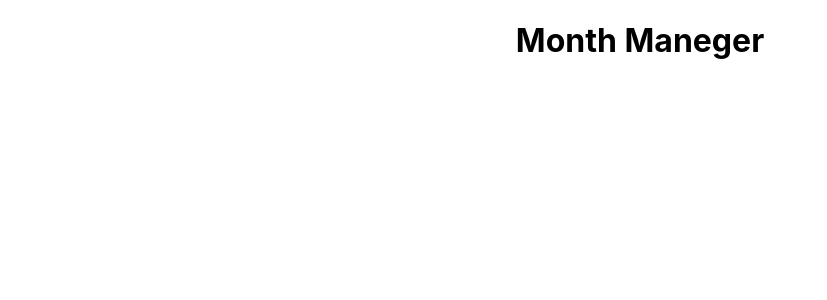
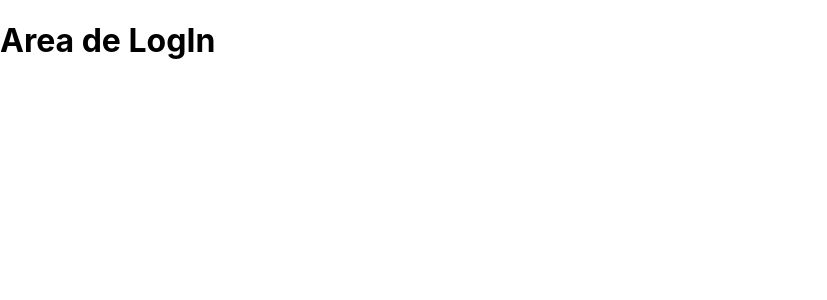
Before and after one commit to brenooliveiranascimento/Redux-wallet-Redux-thunk, a React (Create React App) app: page / in a window 1280 px wide. Shown: the top 300 px of the page, without its empty margins (0-827 px from the left). Built offline with nearby package versions, Linux system fonts and the light colour scheme.

Commit message:
configurando rotas e corrigindo redux

```diff
--- a/src/App.tsx
+++ b/src/App.tsx
@@ -1,13 +1,15 @@
 import React from 'react';
+import { BrowserRouter, Switch } from 'react-router-dom';
 import './App.css';
+import Routes from './Routes';
 
 function App() {
   return (
-    <div className="App">
-      <h1>
-        Month Maneger
-      </h1>
-    </div>
+    <BrowserRouter>
+      <Switch>
+        <Routes />
+      </Switch>
+    </BrowserRouter>
   );
 }
 
--- a/src/Pages/SignIn/SignIn.tsx
+++ b/src/Pages/SignIn/SignIn.tsx
@@ -1,6 +1,9 @@
 import React from 'react';
+import { connect } from 'react-redux';
+import { mapStateTypes } from '../../globalTypes/mapStateTypes';
 
 class SignIn extends React.Component {
+
   render() {
     return (
       <h1>
@@ -10,4 +13,9 @@ class SignIn extends React.Component {
   }
 }
 
-export default SignIn;
+const mapStateToProps = (state: mapStateTypes) => ({
+  userData: state.userReducer,
+  monthlyPayment: state.manegersReducer,
+})
+
+export default connect(mapStateToProps, null)(SignIn);
--- /dev/null
+++ b/src/Routes/AppRoutes/AppRoutes.tsx
@@ -0,0 +1,17 @@
+import React from 'react';
+import { Route } from 'react-router-dom';
+import Home from '../../Pages/Home/Home';
+import SignIn from '../../Pages/SignIn/SignIn';
+
+class AppRoutes extends React.Component {
+  render() {
+    return (
+      <>
+        <Route exact path="/Home" component={ Home }/>
+        <Route exact path="/" component={ SignIn }/>
+      </>
+    )
+  }
+}
+
+export default AppRoutes;
--- /dev/null
+++ b/src/Routes/index.tsx
@@ -0,0 +1,12 @@
+import React from 'react';
+import AppRoutes from './AppRoutes/AppRoutes';
+
+class Routes extends React.Component {
+  render() {
+    return (
+      <AppRoutes />
+    )
+  }
+}
+
+export default Routes;
--- /dev/null
+++ b/src/globalTypes/mapStateTypes.ts
@@ -0,0 +1,4 @@
+export interface mapStateTypes {
+  userReducer: object,
+  manegersReducer: object,
+}
--- /dev/null
+++ b/src/redux/Actions/userActions.ts
@@ -0,0 +1,3 @@
+export const fetchUserData = (data: any) => ({type: 'FETCH_USER_DATA', paymout:data});
+
+export const updateUserDAta = (data: any) => ({type: 'UPDATE_USER_DATA'});
--- a/src/redux/reducers/rootReducer.ts
+++ b/src/redux/reducers/rootReducer.ts
@@ -1,6 +1,8 @@
 import { combineReducers } from "redux";
 import { manegerReducer } from "./manegersReducer/manegersReducer";
+import { userReducer } from "./userReducer/userReducer";
 
 export const rootReducer = combineReducers({
+  userReducer,
   manegerReducer,
 });
--- a/src/redux/reducers/userReducer/userReducer.ts
+++ b/src/redux/reducers/userReducer/userReducer.ts
@@ -2,18 +2,18 @@ import { actionTypes, stateTypes } from "../types/userReducerTypes"
 
 const INITIAL_VALUE: stateTypes = {
   userData: {
-   name: '',
-   email: '',
-   uid: '',
-   balance: 0,
-   expenses: [],
+    name: '',
+    email: '',
+    uid: '',
+    balance: 0,
+    expenses: [],
   }
 }
 
 export function userReducer(state = INITIAL_VALUE, action: actionTypes) {
   switch(action.type) {
-    case  'FETCH_USER_DATA':
-      return state
+    case 'FETCH_MONTHLY_PAYMENT':
+      return state;
     default:
       return state
   }
--- a/src/redux/store/store.ts
+++ b/src/redux/store/store.ts
@@ -1,5 +1,5 @@
 import { createStore, applyMiddleware } from 'redux';
-import { manegerReducer } from '../reducers/manegersReducer/manegersReducer';
 import thunk from 'redux-thunk';
+import { rootReducer } from '../reducers/rootReducer';
 
-export const store = createStore(manegerReducer, applyMiddleware(thunk));
+export const store = createStore(rootReducer, applyMiddleware(thunk));
```
